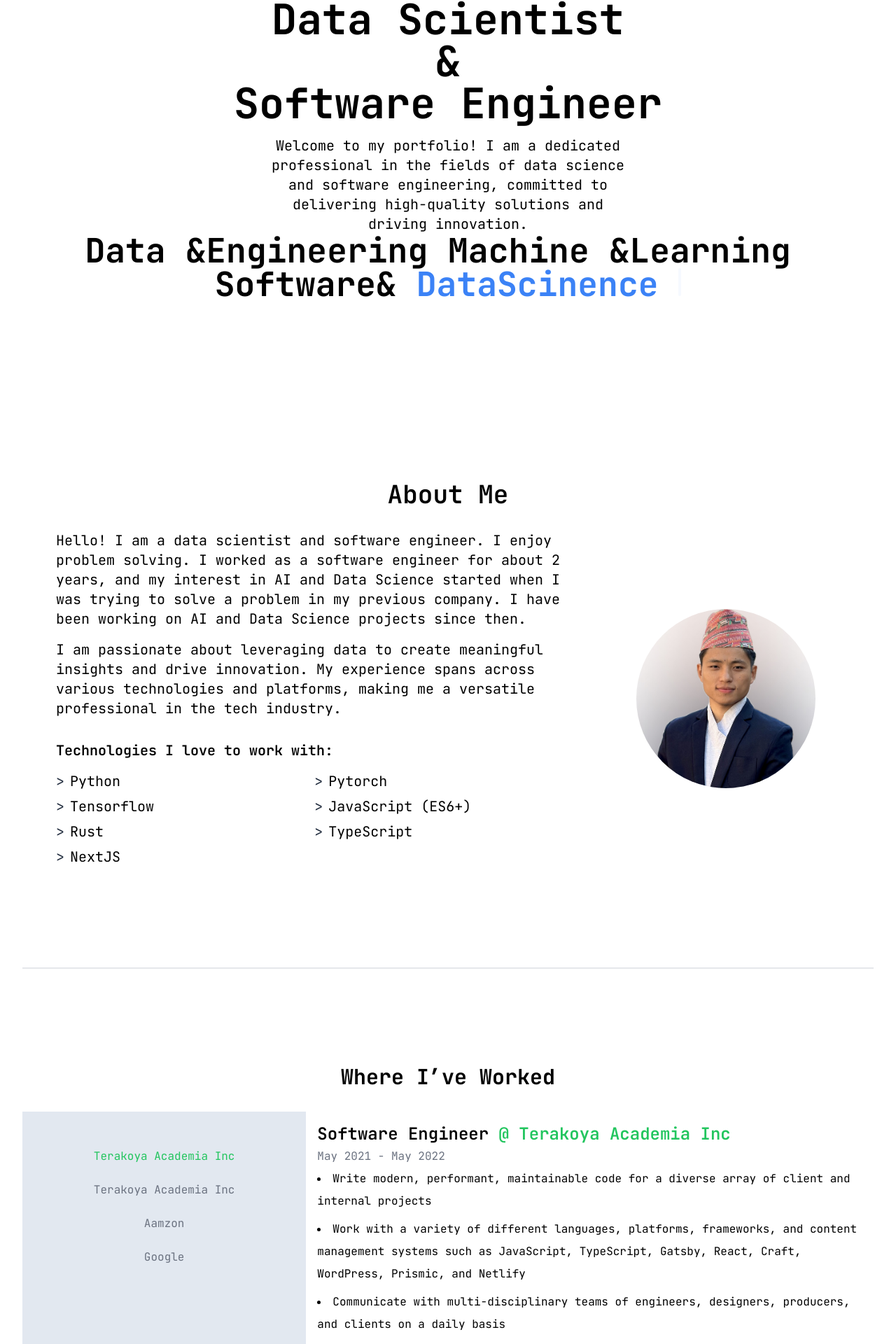
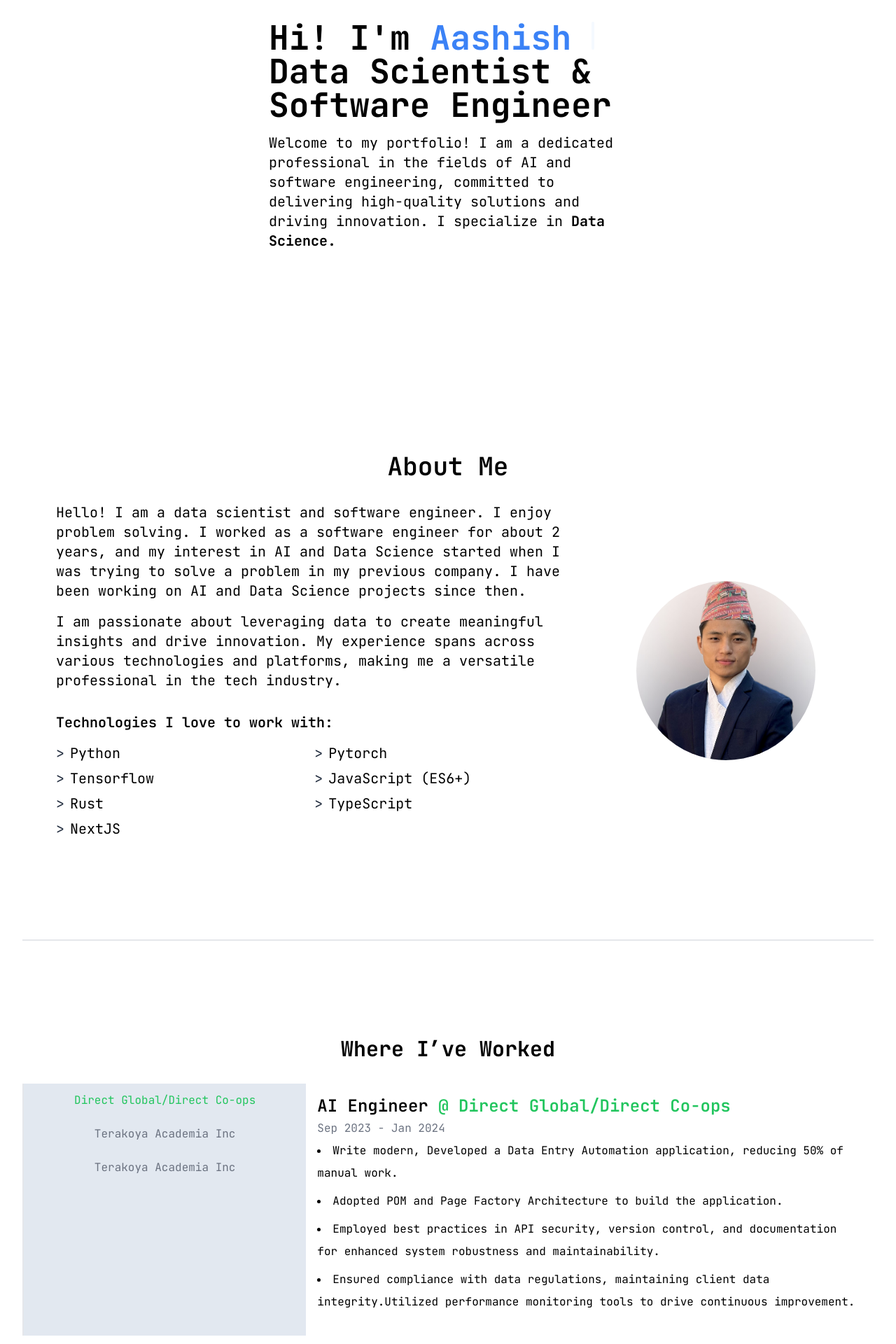
Before and after one commit to AashishTangnami/portfolio, a Next.js app: page / in a window 1280 px wide. Shown: the part 146-2066 px from the top of the page at 70% size. Built offline with nearby package versions, Linux system fonts and the light colour scheme.

Commit message:
Json Fetch in Experience

```diff
--- a/public/api/json/experience.json
+++ b/public/api/json/experience.json
@@ -1,47 +1,45 @@
 {
-"jobs" : [
+"experience" : [
+  {
+
+    "company": "Direct Global/Direct Co-ops ",
+    "position": "AI Engineer",
+    "period": "Sep 2023 - Jan 2024",
+    "url" : "",
+    "responsibilities": [
+      "Write modern, Developed a Data Entry Automation application, reducing 50% of manual work.",
+      "Adopted POM and Page Factory Architecture to build the application.",
+      "Employed best practices in API security, version control, and documentation for enhanced system robustness and maintainability.",
+      "Ensured compliance with data regulations, maintaining client data integrity.Utilized performance monitoring tools to drive continuous improvement."
+    ]
+  },
     {
+
       "company": "Terakoya Academia Inc",
       "position": "Software Engineer",
-      "period": "May 2021 - May 2022",
+      "period": "Feburary - April 2021",
       "url" : "",
       "responsibilities": [
         "Write modern, performant, maintainable code for a diverse array of client and internal projects",
         "Work with a variety of different languages, platforms, frameworks, and content management systems such as JavaScript, TypeScript, Gatsby, React, Craft, WordPress, Prismic, and Netlify",
-        "Communicate with multi-disciplinary teams of engineers, designers, producers, and clients on a daily basis"
+        "Led the re-development of a KPI monitoring web-based application, transitioning from VBA to Python, Tornado, AngularJS and Elasticsearch.",
+        "Adopted SOLID principles and Agile methodology improving software maintainability.",
+        "Conceived and critically evaluated test routines using SonarQube.",
+        "Deployed the system as staging on a serverless platform like Amazon’s Elastic Container Services (ECS), and Elastic Compute Cloud (EC2) by utilizing Docker and CI/CD pipeline."
       ]
     },
     {
+
       "company": "Terakoya Academia Inc",
       "position": "Software Engineer Intern",
       "period": "Feburary - April 2021",
       "url" : "",
       "responsibilities": [
-        "Worked with a team of three designers to build a marketing website and e-commerce platform for blistabloc, an ambitious startup originating from Northeastern",
-        "Helped solidify a brand direction for blistabloc that spans both packaging and web",
-        "Interfaced with clients on a weekly basis, providing technological expertise"
-      ]
-    },
-    {
-      "company": "Aamzon",
-      "position": "Software Engineer Intern",
-      "period": "Feburary - April 2021",
-      "url" : "https://www.amzon.com",
-      "responsibilities": [
-        "Worked with a team of three designers to build a marketing website and e-commerce platform for blistabloc, an ambitious startup originating from Northeastern",
-        "Helped solidify a brand direction for blistabloc that spans both packaging and web",
-        "Interfaced with clients on a weekly basis, providing technological expertise"
-      ]
-    },
-    {
-      "company": "Google",
-      "position": "Software Engineer Intern",
-      "period": "Feburary - April 2021",
-      "url" : "",
-      "responsibilities": [
-        "Worked with a team of three designers to build a marketing website and e-commerce platform for blistabloc, an ambitious startup originating from Northeastern",
-        "Helped solidify a brand direction for blistabloc that spans both packaging and web",
-        "Interfaced with clients on a weekly basis, providing technological expertise"
+        "Researched, Pioneered and rigorously assessed an innovative coding curriculum for K-12 students, under the mentorship of a senior AI engineer at APPLE and an Infrastructure Engineer in Tokyo.",
+        "Successfully implemented the curriculum in two schools in Nepal, resulting feedback from students and teachers alike.",
+        "Designed and implemented a pilot web-based application using Django, React and MySQL.",
+        "Staged a prototype web-based application on AWS ECS through CI/CD Jenkins pipe.",
+        "Interfaced with clients on a weekly basis, providing technological expertise."
       ]
     }
   ]
--- a/src/app/components/Experience.tsx
+++ b/src/app/components/Experience.tsx
@@ -1,56 +1,13 @@
 'use client';
-import React, { useState } from 'react';
+
+import React, { useEffect, useState } from 'react';
 import { motion } from 'framer-motion';
+import { ExperienceData } from '../utils/type';
 
 
 export default function Experience(){
-  // The following content is dummy data
-  const jobs = [
-    {
-      company: 'Terakoya Academia Inc',
-      position: 'Software Engineer',
-      range: 'May 2021 - May 2022',
-      url : "",
-      responsibilities: [
-        'Write modern, performant, maintainable code for a diverse array of client and internal projects',
-        'Work with a variety of different languages, platforms, frameworks, and content management systems such as JavaScript, TypeScript, Gatsby, React, Craft, WordPress, Prismic, and Netlify',
-        'Communicate with multi-disciplinary teams of engineers, designers, producers, and clients on a daily basis'
-      ]
-    },
-    {
-      company: 'Terakoya Academia Inc',
-      position: 'Software Engineer Intern',
-      period: 'Feburary - April 2021',
-      url : "",
-      responsibilities: [
-        'Worked with a team of three designers to build a marketing website and e-commerce platform for blistabloc, an ambitious startup originating from Northeastern',
-        'Helped solidify a brand direction for blistabloc that spans both packaging and web',
-        'Interfaced with clients on a weekly basis, providing technological expertise'
-      ]
-    },
-    {
-      company: 'Aamzon',
-      position: 'Software Engineer Intern',
-      period: 'Feburary - April 2021',
-      url : "https://www.amzon.com",
-      responsibilities: [
-        'Worked with a team of three designers to build a marketing website and e-commerce platform for blistabloc, an ambitious startup originating from Northeastern',
-        'Helped solidify a brand direction for blistabloc that spans both packaging and web',
-        'Interfaced with clients on a weekly basis, providing technological expertise'
-      ]
-    },
-    {
-      company: 'Google',
-      position: 'Software Engineer Intern',
-      period: 'Feburary - April 2021',
-      url : "",
-      responsibilities: [
-        'Worked with a team of three designers to build a marketing website and e-commerce platform for blistabloc, an ambitious startup originating from Northeastern',
-        'Helped solidify a brand direction for blistabloc that spans both packaging and web',
-        'Interfaced with clients on a weekly basis, providing technological expertise'
-      ]
-    },
-  ];
+
+  const [experienceData, setExperienceData] = useState<ExperienceData[]>([]);
 
   const [activeTabId, setActiveTabId] = useState(0);
   const variants = {
@@ -58,30 +15,50 @@ export default function Experience(){
     visible: { opacity: 1, y: 0 },
     exit: { opacity: 0, y: 20 },
   };
+
+  useEffect(() => {
+
+    fetch('api/json/experience.json')
+    .then(response => {
+      if (!response.ok) {
+        throw new Error('Network response was not ok');
+      }
+      return response.json();
+    }).then(data => {
+      if (data && Array.isArray(data.experience)) {
+        setExperienceData(data.experience);
+      } else {
+        console.warn('Experience data is not in the expected format',);
+        setExperienceData([]);
+      }
+    }).catch(error => console.error('Error loading JSON:', error));
+  }, []);
+
   return (
     //min-h-screen flex flex-col items-center justify-center p-8 bg-white max-w-4xl mx-auto
     <section id="experience" className="bg-primary text-black min-h-screen border-b-2 justify-center mx-auto py-24">
       <h2 className="text-3xl font-bold text-center mt-10 mb-8">Where I’ve Worked</h2>
 
       <div className="flex flex-col md:flex-row">
-        <div className="bg-slate-200 w-full min-h-screen text-md md:w-1/3 flex md:flex-col overflow-x-auto md:overflow-x-visible py-10">
-          {jobs.map((job, index) => (
+        <div className="bg-slate-200 border-l-2 w-full text-md md:w-1/3 flex md:flex-col overflow-x-auto md:overflow-x-visible">
+          {experienceData.map((jobs, idx) => (
+
             <button
-              key={index}
+              key={idx}
               className={`${
-                activeTabId === index
+                activeTabId === idx
                   ? 'text-green-500 border-green-500'
                   : 'text-gray-500 border-gray-300'
               } py-2 px-4 border-l-4 md:border-l-0 focus:outline-none`}
-              onClick={() => setActiveTabId(index)}
+              onClick={() => setActiveTabId(idx)}
             >
-              {job.company}
+              {jobs.company}
             </button>
           ))}
         </div>
 
         <div className="w-full md:w-2/3 p-4">
-          {jobs.map((job, index) => (
+          {experienceData.map((jobs, index) => (
             activeTabId === index && (
             <motion.div
             key={index}
@@ -93,18 +70,19 @@ export default function Experience(){
             >
               <div>
                 <h3 className="text-2xl font-semibold">
-                  {job.position}{' '}
+                  {jobs.position}{' '}
                   <span className="text-green-500">
-                    @ <a href={job.url} target="_blank" rel="noopener noreferrer">{job.company}</a>
+                    @ <a href={jobs.url} target="_blank" rel="noopener noreferrer">{jobs.company}</a>
                   </span>
                 </h3>
-                <p className="text-gray-500">{job.range}</p>
+                <p className="text-gray-500">{jobs.period}</p>
                 <ul className="list-disc list-inside mb-4">
-                  {job.responsibilities.map((resp, i) => (
-                    <li key={i} className="mb-2">
-                      {resp}
-                    </li>
-                  ))}
+
+                  {jobs.responsibilities.map((tech, i) => {
+                  return (
+                    <li key={i} className="mb-2">{tech}</li>
+                  );
+                })}
                 </ul>
 
               </div>
--- a/src/app/components/Intro.tsx
+++ b/src/app/components/Intro.tsx
@@ -7,40 +7,30 @@ import { motion } from "framer-motion";
 export default function Intro() {
   const words = [
     {
-      text: "Data",
+      text: "Hi!",
     },
     {
-      text: "& Engineering",
+      text: "I'm",
     },
     {
-      text: "Machine",
-    },
-    {
-      text: "& Learning",
-    },
-    {
-      text: "Software &",
-    },
-    {
-      text: "Data Scinence",
+      text: "Aashish",
       className: "text-blue-500 dark:text-blue-500",
     },
   ];
     return (
     <div className="bg-textPrimary text-black flex flex-col items-center justify-center min-h-[75vh] text-base sm:text-xl md:text-2xl lg:text-3xl py-20 sm:pt-8 md:pt-8 lg:pt-16 bg-grid-white/[0.02] relative overflow-hidden border-cyan-100 rounded-md antialiased">
     <div className="absolute inset-0 z-0 opacity-60"></div>
-    <div className="relative z-10 p-4 sm:p-6 md:p-8 max-w-3xl lg:max-w-5xl xl:max-w-7xl mx-auto text-center">
-    {/* bg-clip-text text-transparent bg-gradient-to-r from-blue-400 to-blue-600 */}
-      <h1 className="text-2xl sm:text-3xl md:text-5xl lg:text-6xl font-bold  text-black">
-        Data Scientist <br />
-        & <br />
+    <div className="relative z-10 p-4 sm:p-6 md:p-8 max-w-3xl lg:max-w-5xl xl:max-w-7xl mx-auto text-wrap">
+    <TypewriterEffect words={words} />
+      <h3 className="text-xl sm:text-3xl md:text-3xl lg:text-5xl font-bold  text-black">
+        Data Scientist & <br />
         Software Engineer
-      </h1>
-      <p className="mt-4 text-xl max-w-lg mx-auto text-black ">
-        Welcome to my portfolio! I am a dedicated professional in the fields of data science and software engineering,
-        committed to delivering high-quality solutions and driving innovation.
+      </h3>
+      <p className="mt-4 text-xl max-w-lg mx-auto text-black text-wrap">
+        Welcome to my portfolio! I am a dedicated professional in the fields of AI and software engineering,
+        committed to delivering high-quality solutions and driving innovation. I specialize in <b>Data Science.</b>
       </p>
-      <TypewriterEffect words={words} />
+
     </div>
   </div>
 
--- a/src/app/components/ui/typewriter-effect.tsx
+++ b/src/app/components/ui/typewriter-effect.tsx
@@ -72,7 +72,7 @@ export const TypewriterEffect = ({
   return (
     <div
       className={cn(
-        "text-base sm:text-xl md:text-3xl lg:text-5xl font-bold text-center",
+        "text-base sm:text-xl md:text-3xl lg:text-5xl font-bold text-wrap",
         className
       )}
     >
--- a/src/app/utils/type.tsx
+++ b/src/app/utils/type.tsx
@@ -15,7 +15,8 @@ export type ProjectData = {
     backgroundImage: string
 };
 
-export type Experience = {
+export type ExperienceData = {
+    id : number;
     company: string;
     position: string;
     period: string;
```
